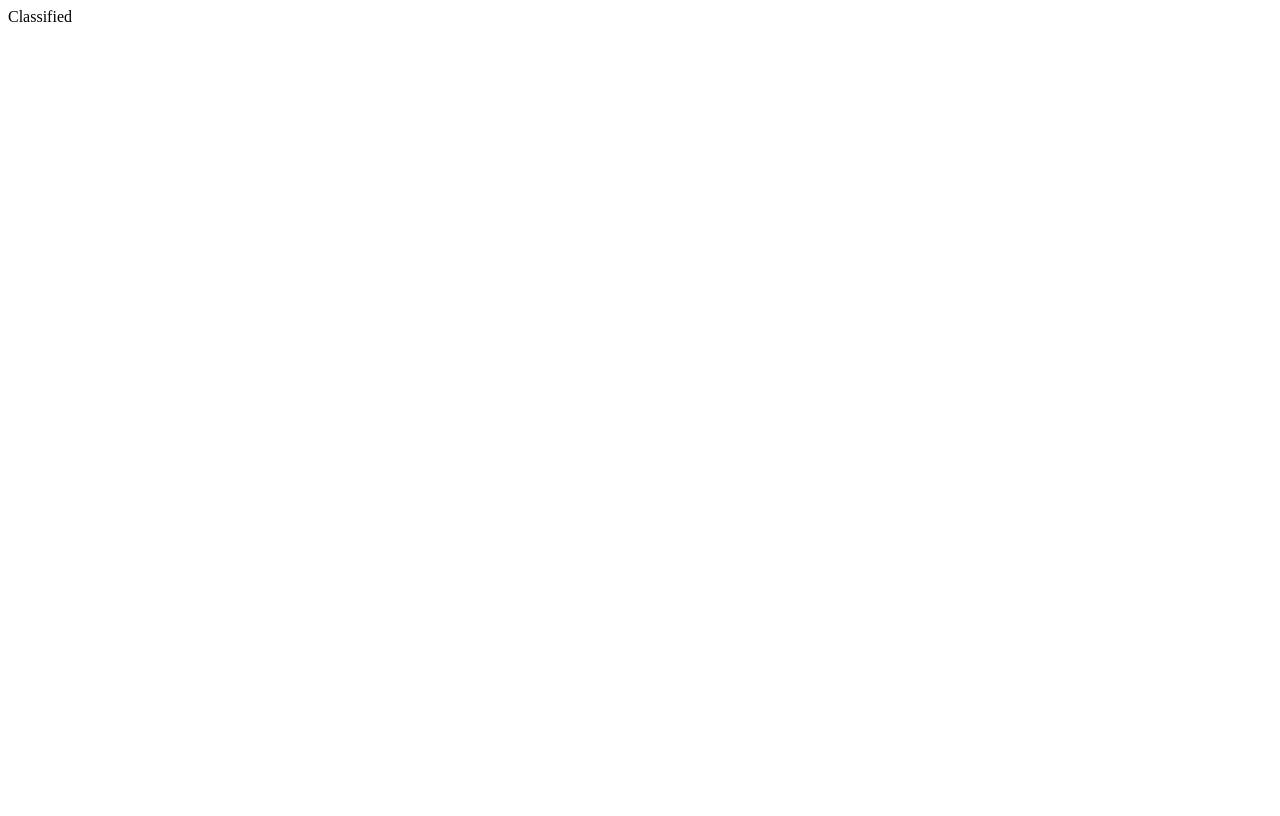
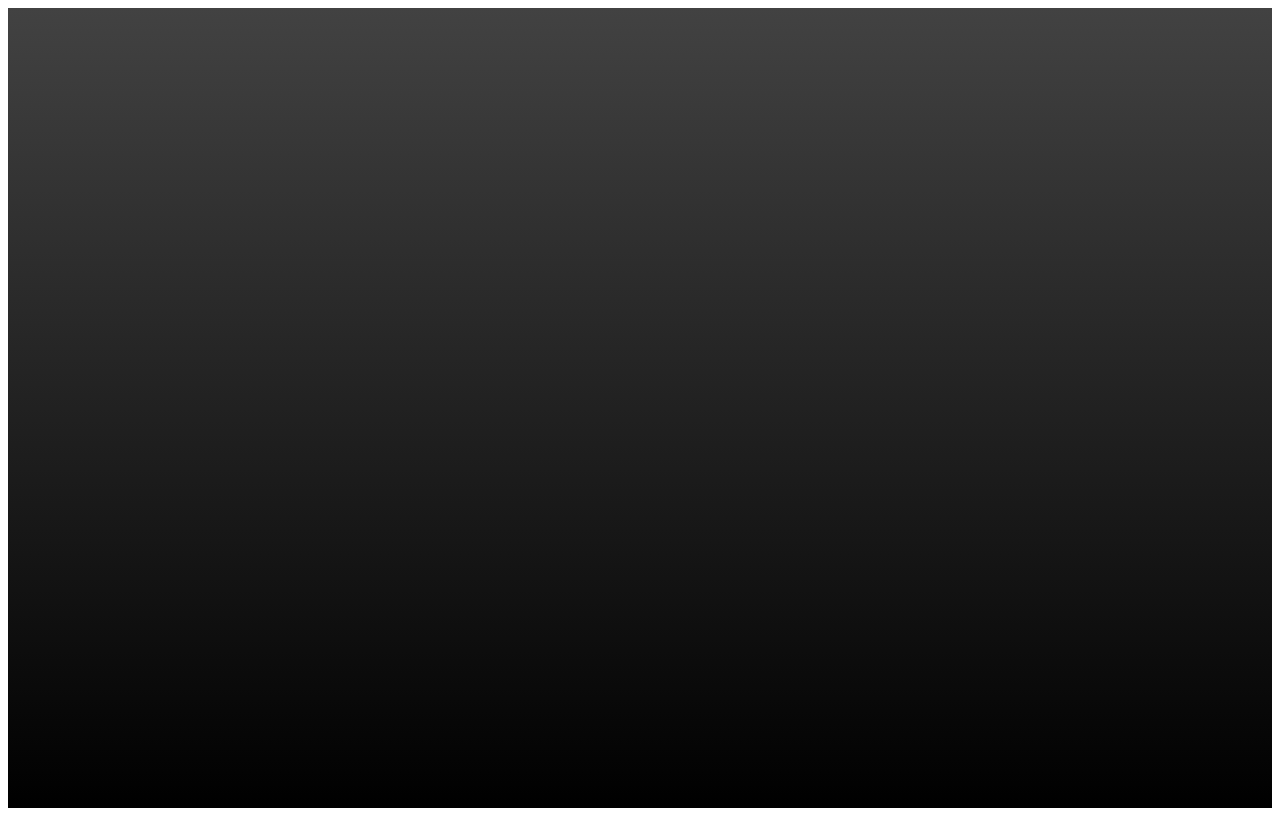
Before and after one commit to JonsMota/classifidev, a Next.js app: page / in a window 1280 px wide. Built offline with nearby package versions, Linux system fonts and the light colour scheme.

Commit message:
feat: cria estrutura base da landing page

```diff
--- /dev/null
+++ b/src/components/landing/adCard/index.tsx
@@ -0,0 +1,5 @@
+export default function AdCard() {
+  return (
+    <div></div>
+  )
+}
--- /dev/null
+++ b/src/components/landing/footer/index.tsx
@@ -0,0 +1,5 @@
+export default function Footer() {
+  return (
+    <div></div>
+  )
+}
--- /dev/null
+++ b/src/components/landing/header/index.tsx
@@ -0,0 +1,5 @@
+export default function Header() {
+  return (
+    <div></div>
+  )
+}
--- /dev/null
+++ b/src/components/landing/index.tsx
@@ -0,0 +1,15 @@
+import Page from '../template/Page'
+import Header from './header'
+import AdCard from './adCard'
+import Footer from './footer'
+
+
+export default function Landing() {
+  return (
+    <Page>
+      <Header />
+      <AdCard />
+      <Footer />
+    </Page>
+  )
+}
--- /dev/null
+++ b/src/components/template/Page.tsx
@@ -0,0 +1,17 @@
+import styled from 'styled-components'
+
+const StyledPage = styled.div`
+  display: flex;
+  flex-direction: column;
+  min-height: 100vh;
+  background: ${(props) => props.theme.primary};
+`
+
+interface PageProps {
+  children: React.ReactNode
+  className?: string
+}
+
+export default function Page(props: PageProps) {
+  return <StyledPage className={props.className}>{props.children}</StyledPage>
+}
--- a/src/pages/index.tsx
+++ b/src/pages/index.tsx
@@ -1,3 +1,5 @@
+import Landing from "@/components/landing"
+
 export default function Home() {
-  return <div>Classified</div>
+  return <Landing />
 }
--- a/src/styles/theme.ts
+++ b/src/styles/theme.ts
@@ -1,5 +1,5 @@
 const theme = {
-
+  primary: 'linear-gradient(to bottom, #424242 0%, #000000 100%)'
 }
 
 export default theme
```
